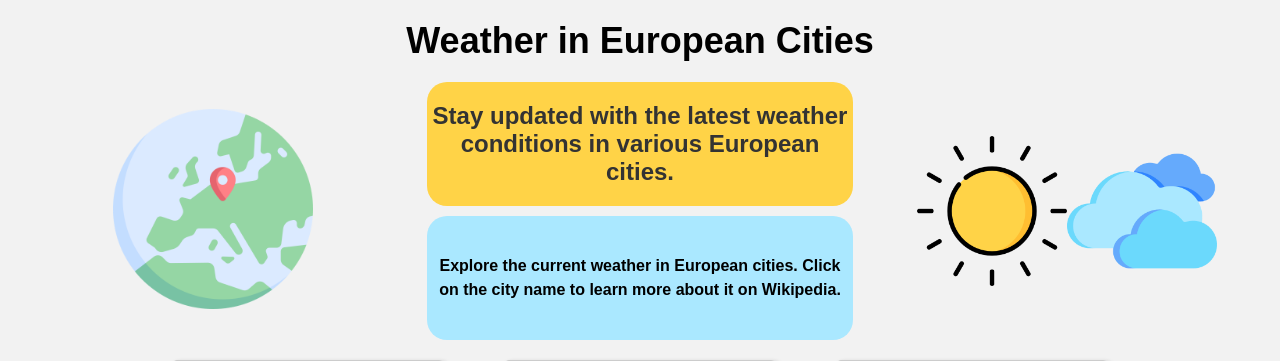
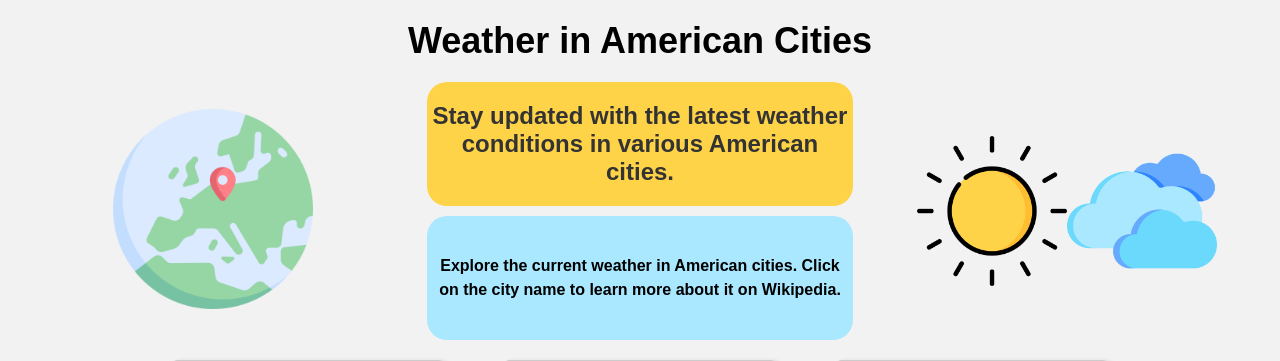
Before and after one commit to Xeonam/Weather-Forecast, a Flask app: page /america in a window 1280 px wide. Shown: the top 361 px of the page. Run offline with Flask 3, Linux system fonts and the light colour scheme; data that the repository does not hold is empty.

Commit message:
Add name parameter

```diff
--- a/WeatherForecast/app.py
+++ b/WeatherForecast/app.py
@@ -55,6 +55,8 @@ def get_weather():
 
 @app.route("/europe")
 def get_european_weather():
+    name = "European"
+
     european_cities = ["Paris", "London", "Berlin", "Madrid", "Rome", "Athens", "Budapest", "Debrecen"]
 
     weather_list = []
@@ -82,10 +84,11 @@ def get_european_weather():
             weather_list.append(weather)
 
 
-    return render_template('weather_forecast.html', weather=weather_list)
+    return render_template('weather_forecast.html', name=name, weather=weather_list)
 
 @app.route("/america")
 def get_american_weather():
+    name = "American"
     american_cities = ["New York", "Los Angeles", "Chicago", "Houston", "Phoenix", "Philadelphia", "San Antonio", "San Francisco"]
 
 
@@ -114,7 +117,7 @@ def get_american_weather():
             weather_list.append(weather)
 
 
-    return render_template('weather_forecast.html', weather=weather_list)
+    return render_template('weather_forecast.html', name=name ,weather=weather_list)
 
 if __name__ == '__main__':
     app.run(debug=True)
--- a/WeatherForecast/templates/weather_forecast.html
+++ b/WeatherForecast/templates/weather_forecast.html
@@ -1,11 +1,11 @@
 <!DOCTYPE html>
 <html>
   <head>
-    <title>Weather in European Cities</title>
+    <title>Weather in {{ name }} Cities</title>
     <link rel="stylesheet" href="../static/europe.css" />
   </head>
   <body>
-    <h1>Weather in European Cities</h1>
+    <h1>Weather in {{ name }} Cities</h1>
 
     <div class="parent">
       <div class="div1">
@@ -18,13 +18,13 @@
       </div>
       <div class="div2">
         <h2>
-          Stay updated with the latest weather conditions in various European
+          Stay updated with the latest weather conditions in various {{ name }}
           cities.
         </h2>
       </div>
       <div class="div3">
         <p>
-          Explore the current weather in European cities. Click on the city name
+          Explore the current weather in {{ name }} cities. Click on the city name
           to learn more about it on Wikipedia.
         </p>
       </div>
```
